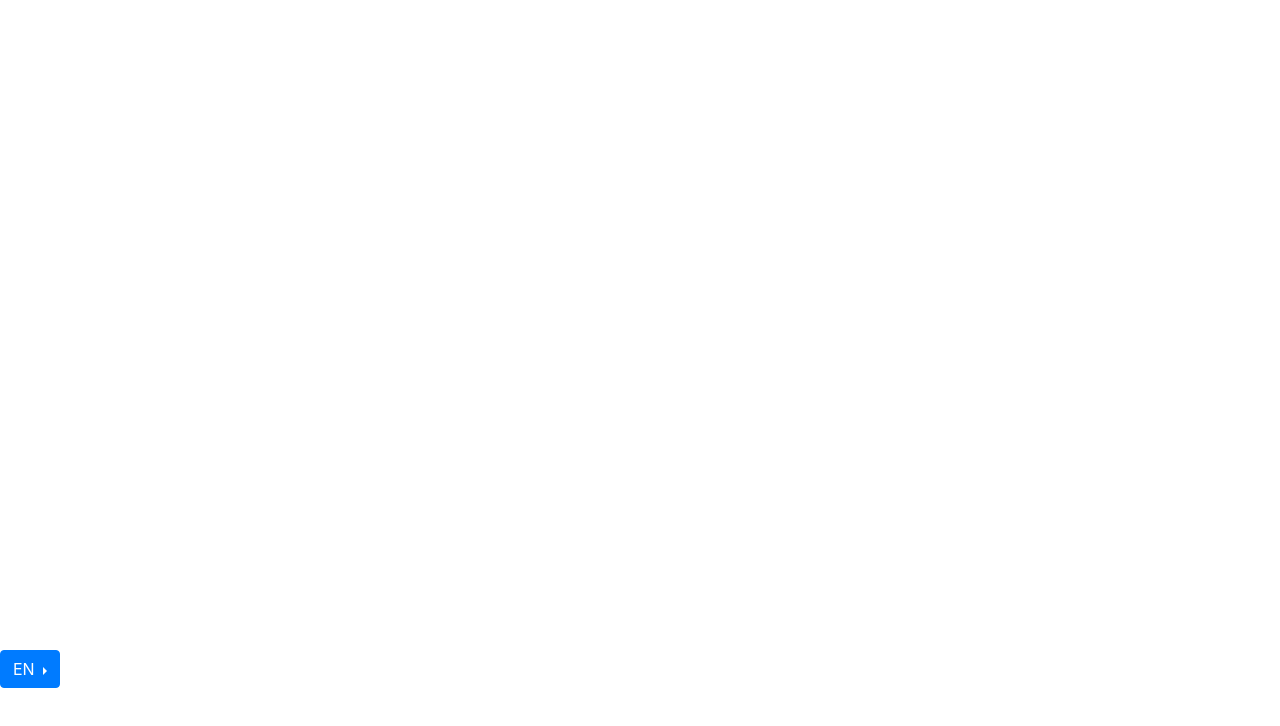
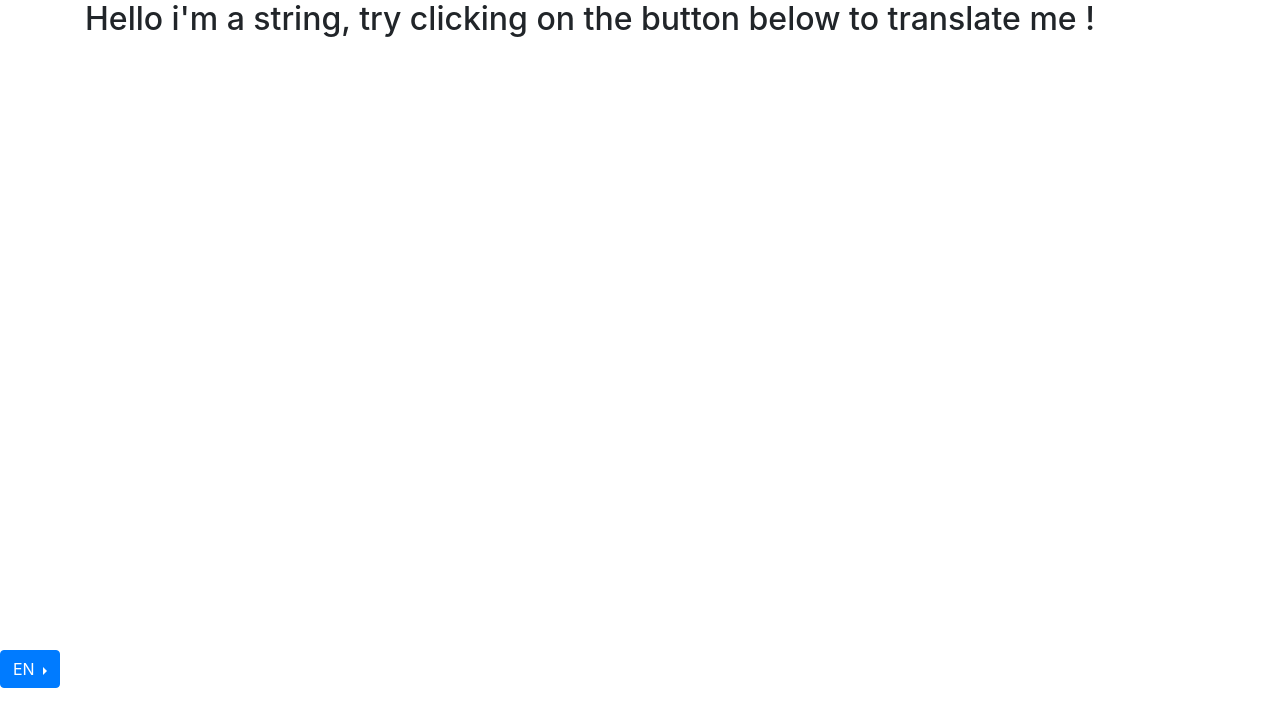
Before and after one commit to azizbecha/translate-button, a plain HTML site: page index.html in a window 1280 px wide. Drawn offline with nearby package versions, Linux system fonts and the light colour scheme.

Commit message:
Update index.html

```diff
--- a/index.html
+++ b/index.html
@@ -36,6 +36,9 @@
 </head>
 
 <body>
+    <div class="container">
+        <h2>Hello i'm a string, try clicking on the button below to translate me !</h2>
+    </div>
   <div class="btn-group dropright">
     <button type="button" class="btn btn-primary dropdown-toggle lang-switch" data-toggle="dropdown">EN <i class="fa fa-language"></i> </button>
     <div class="dropdown-menu">
```
